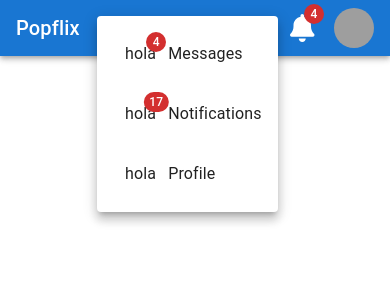
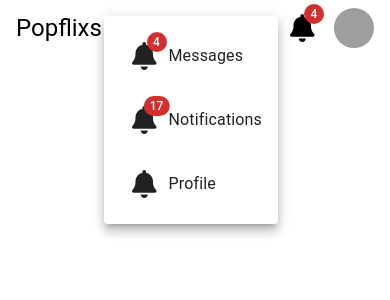
Before and after one commit to francoromerobrewer12/ideas-movieapp, a Next.js app: page / in a window 390 px wide. Both pictures are taken after a click on the button 251 px from the left and 28 px from the top of the page. Shown: the top 300 px of the page. Built offline with nearby package versions, Linux system fonts and the light colour scheme; grey boxes are pictures that could not be loaded.

Commit message:
Navbar almost ready, responsive and transparent

```diff
--- a/components/Navbar/Navbar.jsx
+++ b/components/Navbar/Navbar.jsx
@@ -78,7 +78,7 @@
       <MenuItem>
         <IconButton size="large" aria-label="show 4 new mails" color="inherit">
           <Badge badgeContent={4} color="error">
-            <Typography>hola</Typography>
+            <FontAwesomeIcon icon={faBell} />
           </Badge>
         </IconButton>
         <p>Messages</p>
@@ -90,7 +90,7 @@
           color="inherit"
         >
           <Badge badgeContent={17} color="error">
-            <Typography>hola</Typography>
+            <FontAwesomeIcon icon={faBell} />
           </Badge>
         </IconButton>
         <p>Notifications</p>
@@ -103,7 +103,7 @@
           aria-haspopup="true"
           color="inherit"
         >
-          <Typography>hola</Typography>
+          <FontAwesomeIcon icon={faBell} />
         </IconButton>
         <p>Profile</p>
       </MenuItem>
@@ -112,10 +112,13 @@
 
   return (
     <Box sx={{ flexGrow: 1, mt: { xs: "none", sm: 5 } }}>
-      <AppBar position="static">
+      <AppBar
+        position="static"
+        sx={{ bgcolor: "transparent", color: "black", boxShadow: "none" }}
+      >
         <Toolbar>
-          <Typography variant="h6" noWrap component="div" sx={{ mr: 2 }}>
-            Popflix
+          <Typography variant="h5" noWrap component="div" sx={{ mr: 2 }}>
+            Popflixs
           </Typography>
           <Typography
             variant="h6"
--- a/pages/index.js
+++ b/pages/index.js
@@ -1,5 +1,4 @@
 import Head from "next/head";
-import { Typography } from "@mui/material";
 
 import Navbar from "../components/Navbar/Navbar.jsx";
 
```
Also changed, not shown: styles/theme.js (added).
